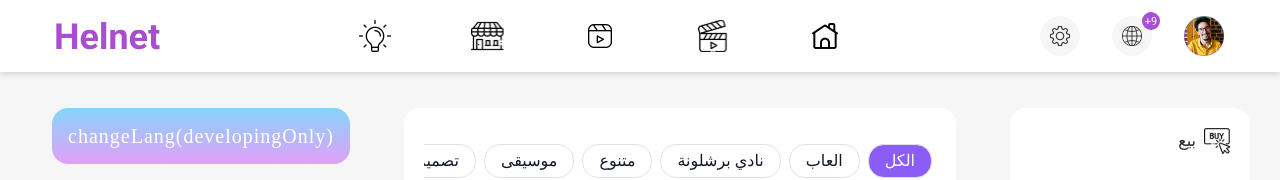
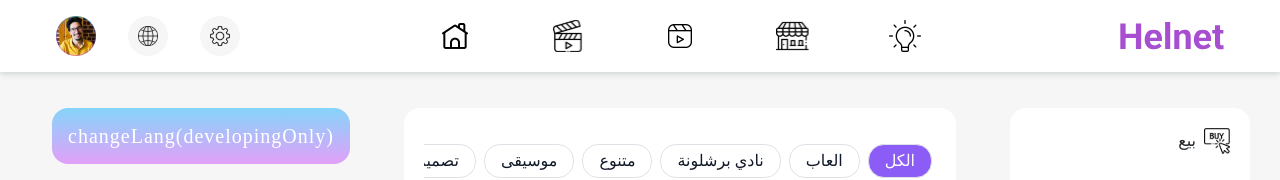
Before and after one commit to mohamedmansour0991/Helnet, a React (Vite) app: page /store in a window 1280 px wide. Shown: the top 180 px of the page. Built offline with nearby package versions, Linux system fonts and the light colour scheme; a web font is replaced by a local one.

Commit message:
edit slider 2

```diff
--- a/src/components/navbar/Navbar.jsx
+++ b/src/components/navbar/Navbar.jsx
@@ -53,9 +53,10 @@ export default function Navbar() {
   ];
 
   const userOptionsList = [
-    { name: t("profile1"), icon: profile1, link: "profile1" },
-    { name: t("globe"), icon: globe, link: "globe" },
-    { name: "settings/", icon: settings, link: "settings/update-user" },
+    { name: t("Ebrahim mohamed"), icon: profile1, link: "profile1" },
+    { name: t("Globe"), icon: globe, link: "notification" },
+    // { name: "settings/", icon: settings, link: "settings/update-user" },
+    { name: t("Settings"), icon: settings, link: "settings/update-user" },
   ];
 
   const navigate = useNavigate();
@@ -136,7 +137,7 @@ export default function Navbar() {
           <li
             key={index}
             role="button"
-            className={tap.name}
+            // className={tap.name}
             onClick={() => {
               navigate(`/${tap.link}`);
             }}
@@ -196,7 +197,7 @@ export default function Navbar() {
               navigate(`/${tap.link}`);
             }}
           >
-            <img src={tap.icon} alt="" />
+            <img src={tap.icon} alt="" style={{width:"30px"}}/>
             <p>{t(tap.name)}</p>
           </li>
         ))}
--- a/src/components/navbar/Navbar.scss
+++ b/src/components/navbar/Navbar.scss
@@ -1,6 +1,6 @@
 .navbar {
   display: flex;
-  flex-direction: row-reverse;
+  // flex-direction: row-reverse;
   justify-content: space-between;
   align-items: center;
   padding-inline: 3.5rem;
@@ -9,8 +9,7 @@
   position: sticky;
   top: 0rem;
   z-index: 99;
-  box-shadow: 0px 1px 7px 0px #3D5B5945;
-
+  box-shadow: 0px 1px 7px 0px #3d5b5945;
 
   @media screen and (max-width: 600px) {
     padding-inline: 1rem;
@@ -27,6 +26,7 @@
   &__list {
     display: flex;
     align-items: center;
+    direction: ltr !important;
 
     &.navigation {
       gap: 5rem;
@@ -106,9 +106,11 @@
     }
 
     &.mobileMenu {
-      left: -400px !important;
+      left: auto !important;
+      right: -400px !important;
       &.true {
-        left: 0px !important;
+        right: 0px !important;
+        left: auto !important;
       }
 
       @media (min-width: 1050px) {
@@ -143,7 +145,7 @@
           flex-direction: row-reverse;
           align-items: center;
           // justify-content: flex-end;
-          gap: 2rem;
+          gap: 1rem;
         }
       }
 
@@ -179,13 +181,20 @@
 }
 
 .en {
+  .navbar__list {
+    direction: rtl !important;
+  }
+
   .mobileMenu {
-    left: auto !important;
-    right: -400px !important;
+    left: -400px !important;
+    right: auto !important;
+
     &.true {
-      right: 0px !important;
-      left: auto !important;
+      right: auto !important;
+
+      left: 0px !important;
     }
+
     @media (min-width: 1100px) {
       & {
         display: none !important;
--- a/src/locale/ar.json
+++ b/src/locale/ar.json
@@ -59,7 +59,9 @@
   "uploadPhoto": "رفع صوره",
   "uploadFile": "رفع ملف",
   "Name": "الاسم",
+  "Globe": "الاشعارات",
   "Age": "العمر",
+  "Lamp": "الاشعارات",
   "Job Name": "اسم الوظيفه",
   "projectTitle": "عنوان المشروع",
   "Skilles": "مهاراتك",
```
